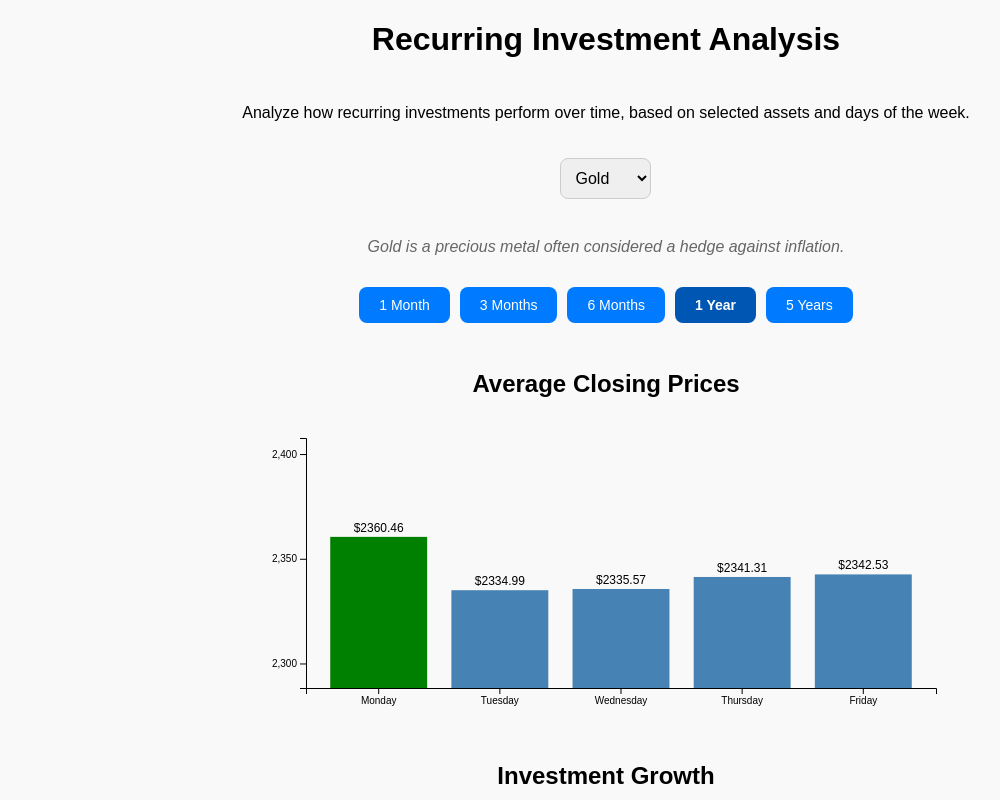
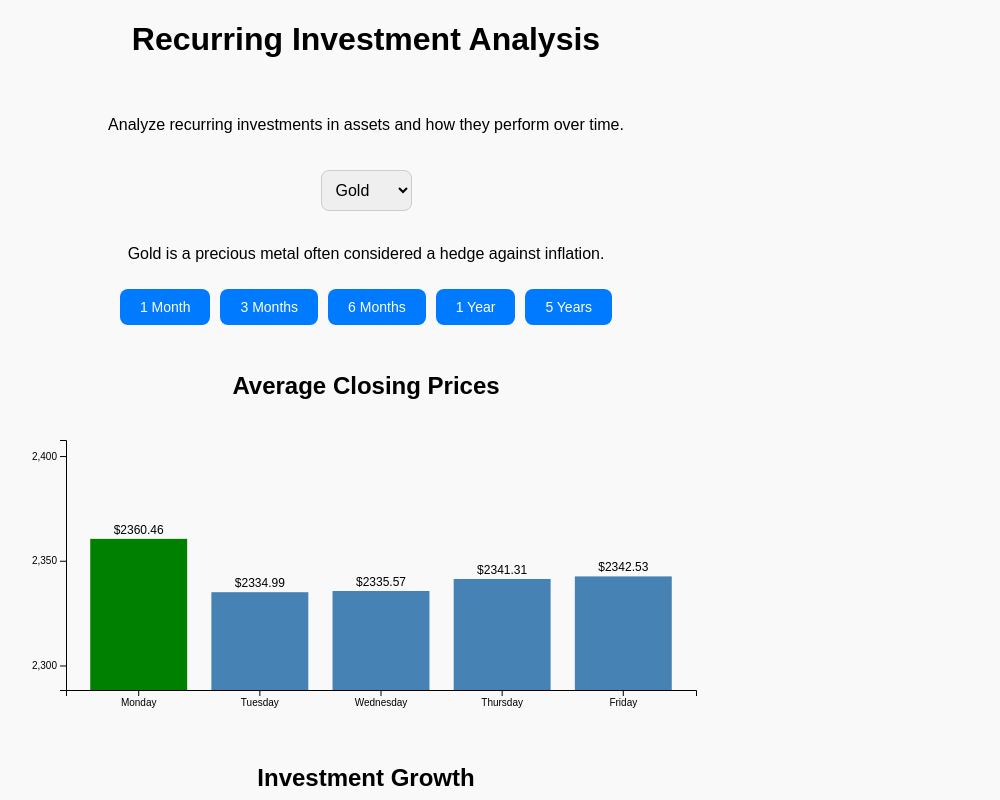
Before and after one commit to nikopastore/recurring-asset-analysis, a Svelte app: page / in a window 1280 px wide. Shown: the top 800 px of the page, without its empty margins (34-1034 px from the left). Built offline with nearby package versions, Linux system fonts and the light colour scheme.

Commit message:
Update App.svelte

```diff
--- a/src/App.svelte
+++ b/src/App.svelte
@@ -223,13 +223,23 @@
 </script>
 
 <style>
+    body {
+        font-family: Arial, sans-serif;
+        margin: 0;
+        padding: 0;
+        display: flex;
+        justify-content: center;
+        align-items: center;
+        height: 100vh;
+        background-color: #f9f9f9;
+    }
+
     .container {
         display: flex;
         flex-direction: column;
         align-items: center;
-    justify-content: center;
         text-align: center;
-    min-height: 100vh;
+        max-width: 800px;
         gap: 20px;
     }
 
@@ -237,7 +247,7 @@
         display: flex;
         flex-direction: column;
         align-items: center;
-    gap: 15px;
+        gap: 10px;
     }
 
     select {
@@ -245,13 +255,6 @@ select {
         font-size: 16px;
         border-radius: 8px;
         border: 1px solid #ccc;
-    outline: none;
-    transition: border-color 0.3s ease, box-shadow 0.3s ease;
-}
-
-select:focus {
-    border-color: #007bff;
-    box-shadow: 0 0 5px rgba(0, 123, 255, 0.5);
     }
 
     .time-buttons {
@@ -267,44 +270,20 @@ select:focus {
         background-color: #007bff;
         color: white;
         cursor: pointer;
-    transition: background-color 0.3s ease, transform 0.2s ease;
     }
 
     .time-button:hover {
         background-color: #0056b3;
-    transform: scale(1.05);
-}
-
-.time-button.selected {
-    background-color: #0056b3;
-    font-weight: bold;
     }
 
     .charts {
         width: 100%;
-    max-width: 800px;
-    margin-top: 20px;
-}
-
-.asset-description {
-    font-size: 1rem;
-    font-style: italic;
-    color: #666;
-}
-
-h1 {
-    font-size: 2rem;
-    margin-bottom: 10px;
-}
-
-.error {
-    color: red;
     }
 </style>
 
 <div class="container">
     <h1>Recurring Investment Analysis</h1>
-    <p>Analyze how recurring investments perform over time, based on selected assets and days of the week.</p>
+    <p>Analyze recurring investments in assets and how they perform over time.</p>
 
     <div class="controls">
         <select bind:value={selectedAsset} on:change={handleAssetChange}>
@@ -312,7 +291,7 @@ h1 {
                 <option value={asset}>{asset}</option>
             {/each}
         </select>
-        <p class="asset-description">{assetDescriptions[selectedAsset]}</p>
+        <p>{assetDescriptions[selectedAsset]}</p>
 
         <div class="time-buttons">
             {#each timeFrames as frame}
@@ -335,8 +314,4 @@ h1 {
         <h2>Investment Growth</h2>
         <div class="charts" bind:this={lineChart}></div>
     </div>
-
-    {#if errorMessage}
-        <p class="error">{errorMessage}</p>
-    {/if}
 </div>
```
Lines whose indentation alone changed are shown as unchanged.
